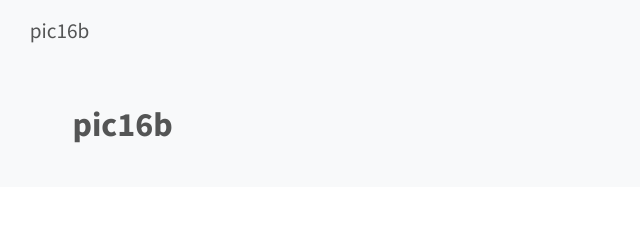
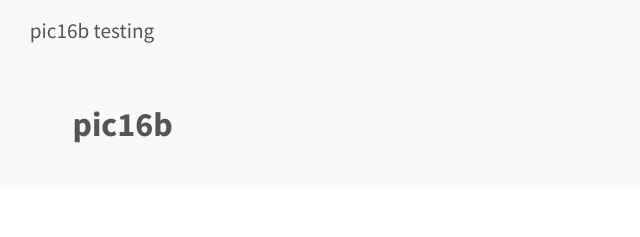
Before and after one commit to ebuntaran/pic16b, a plain HTML site: page index.html in a window 1280 px wide. Shown: the top 237 px of the page, 0-640 px from the left. Drawn offline with nearby package versions, Linux system fonts and the light colour scheme.

Commit message:
Built site for gh-pages

```diff
--- a/index.html
+++ b/index.html
@@ -7,7 +7,7 @@
 <meta name="viewport" content="width=device-width, initial-scale=1.0, user-scalable=yes">
 
 
-<title>pic16b</title>
+<title>pic16b testing - pic16b</title>
 <style>
 code{white-space: pre-wrap;}
 span.smallcaps{font-variant: small-caps;}
@@ -139,7 +139,7 @@ window.Quarto = {
       <div class="navbar-container container-fluid">
       <div class="navbar-brand-container mx-auto">
     <a class="navbar-brand" href="./index.html">
-    <span class="navbar-title">pic16b</span>
+    <span class="navbar-title">pic16b testing</span>
     </a>
   </div>
             <div id="quarto-search" class="" title="Search"></div>
```
Also changed, not shown: about.html (+2 -2 lines), posts/post-with-code/index.html (+2 -2 lines), posts/welcome/index.html (+2 -2 lines), 1 other file.
